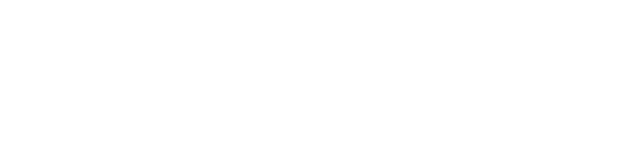
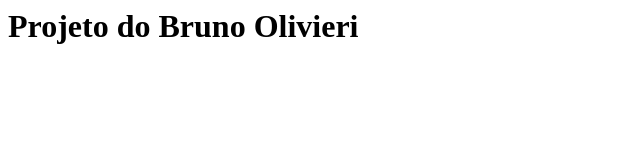
Before and after one commit to brunoolivieri-av/curso-git, a plain HTML site: page index.html in a window 1280 px wide. Shown: the whole page, without its empty margins (0-640 px from the left). Drawn offline with Linux system fonts and the light colour scheme.

Commit message:
Título da página

```diff
--- a/index.html
+++ b/index.html
@@ -2,5 +2,6 @@
 	<head>
 	</head>
 	<body>
+		<h1>Projeto do Bruno Olivieri</h1>
 	</body>
 </html>
```
